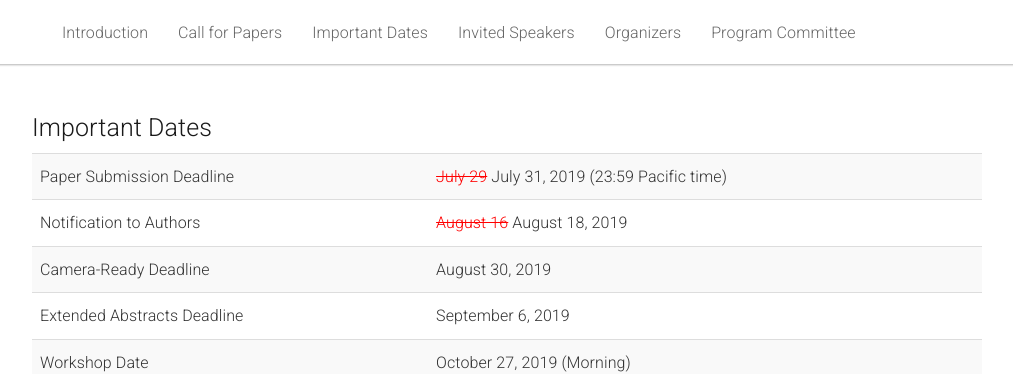
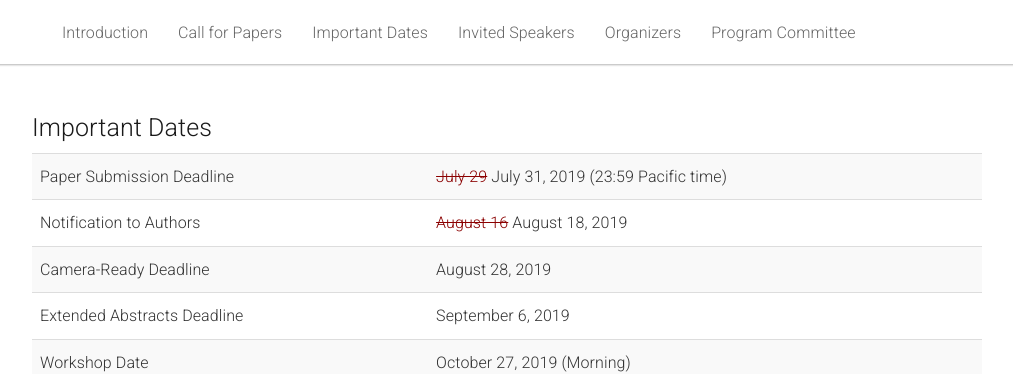
Before and after one commit to gazeworkshop/gazeworkshop.github.io, a Jekyll site: the page built from _pages/home.md, in a window 1280 px wide and 900 px high, scrolled down 1790 px. Shown: the top 374 px of the window, without its empty margins (133-1146 px from the left). Built offline with Jekyll 4.4.1, drawn with Linux system fonts in a browser that asks for light colours.

Commit message:
Prepone camera ready deadline due to ICCV-organization deadlines

```diff
--- a/_pages/home.md
+++ b/_pages/home.md
@@ -113,15 +113,15 @@ The 1st Workshop on Gaze Estimation and Prediction in the Wild (GAZE 2019) at IC
       <tbody>
         <tr>
           <td>Paper Submission Deadline</td>
-          <td><s style="color:red;">July 29</s> July 31, 2019 (23:59 Pacific time)</td>
+          <td><s style="color:darkred;">July 29</s> July 31, 2019 (23:59 Pacific time)</td>
         </tr>
         <tr>
           <td>Notification to Authors</td>
-          <td><s style="color:red;">August 16</s> August 18, 2019</td>
+          <td><s style="color:darkred;">August 16</s> August 18, 2019</td>
         </tr>
         <tr>
           <td>Camera-Ready Deadline</td>
-          <td>August 30, 2019</td>
+          <td>August 28, 2019</td>
         </tr>
         <tr>
           <td>Extended Abstracts Deadline</td>
```
